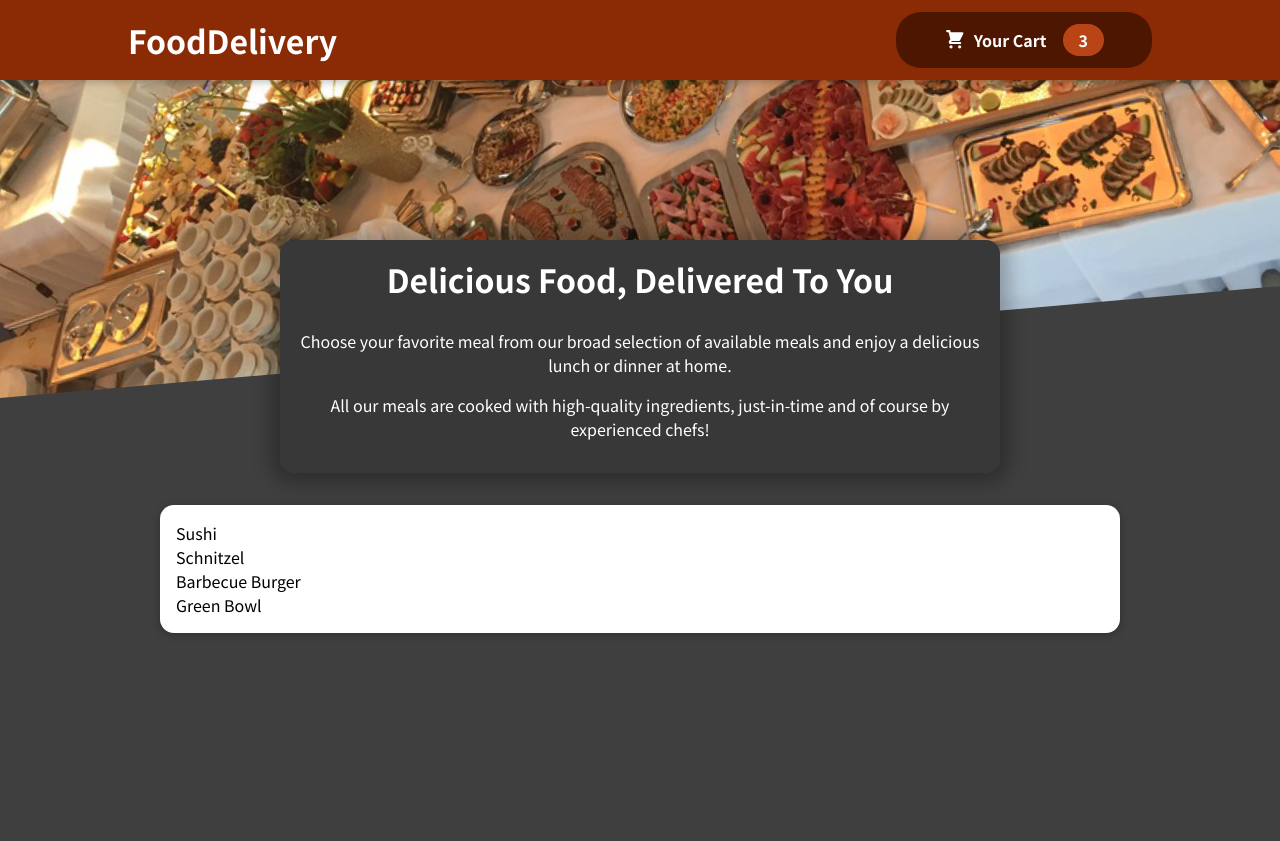
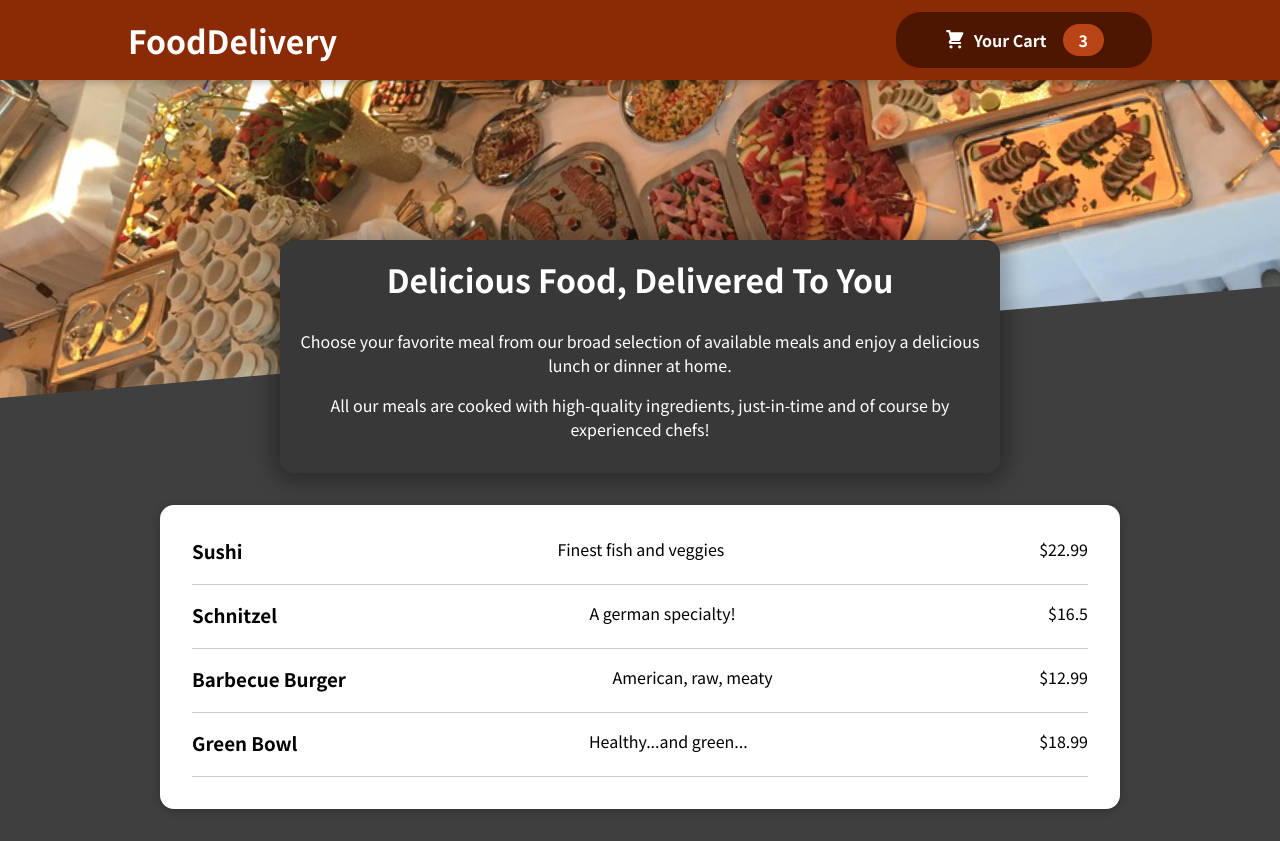
Before and after one commit to kjh-busan/react-FoodDeliveryApp, a React (Create React App) app: page / in a window 1280 px wide. Before the commit the page ends 800 px from the top, so only its background shows below. Built offline with nearby package versions, Linux system fonts and the light colour scheme.

Commit message:
feat: add MealItem

```diff
--- a/src/components/Meals/AvaibleMeals.js
+++ b/src/components/Meals/AvaibleMeals.js
@@ -1,10 +1,18 @@
 import React from "react";
 import Card from "../UI/Card";
+import MealItem from "./MealItem/MealItem";
 import { DUMMY_MEALS } from "./dummy-meals";
 import classes from "./AvaibleMeals.module.css";
 
 const AvailableMeals = () => {
-  const mealsList = DUMMY_MEALS.map((meal) => <li>{meal.name}</li>);
+  const mealsList = DUMMY_MEALS.map((meal) => (
+    <MealItem
+      key={meal.id}
+      name={meal.name}
+      description={meal.description}
+      price={meal.price}
+    />
+  ));
 
   return (
     <section className={classes.meals}>
--- a/src/components/Meals/MealItem/MealItem.js
+++ b/src/components/Meals/MealItem/MealItem.js
@@ -1,8 +1,14 @@
 import React from "react";
-import classes from "./MealItem.module.css ";
+import classes from "./MealItem.module.css";
 
 const MealItem = (props) => {
-  return <div className={classes.meal}>props.name</div>;
+  return (
+    <div className={classes.meal}>
+      <h3>{props.name}</h3>
+      <span>{props.description}</span>
+      <span>${props.price}</span>
+    </div>
+  );
 };
 
 export default MealItem;
```
